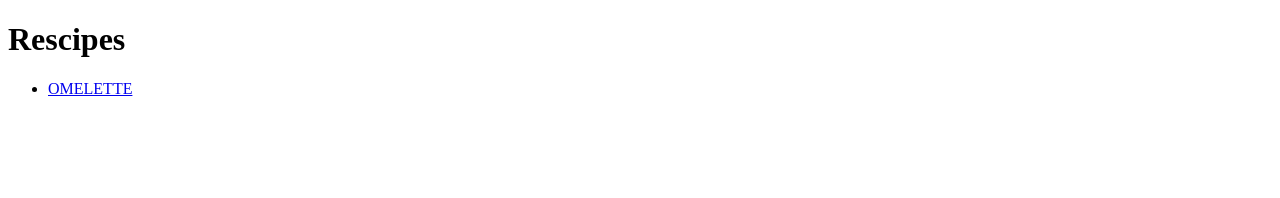
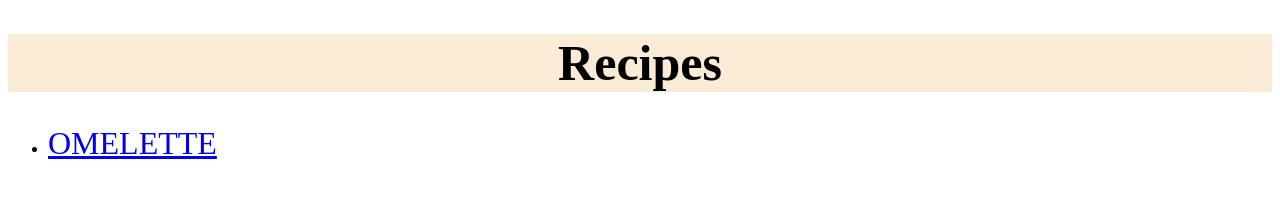
Before and after one commit to wainsix/odin-recipes, a plain HTML site: page index.html in a window 1280 px wide. Drawn offline with Linux system fonts and the light colour scheme.

Commit message:
Styles added

```diff
--- a/index.html
+++ b/index.html
@@ -5,9 +5,11 @@
     <meta http-equiv="X-UA-Compatible" content="IE=edge">
     <meta name="viewport" content="width=device-width, initial-scale=1.0">
     <title>Recipes</title>
+    <link rel="stylesheet" href="style.css">
+
 </head>
 <body>
-    <h1>Rescipes</h1>
+    <h1>Recipes</h1>
 
     <p>
     <ul>
--- /dev/null
+++ b/style.css
@@ -0,0 +1,11 @@
+h1 {
+    background-color: antiquewhite;
+    font-size: 50px;
+    text-align: center;
+
+}
+
+a{
+    font-size: 32px;
+
+}
```
Also changed, not shown: recipes/omelet.html (+2 -0 lines).
